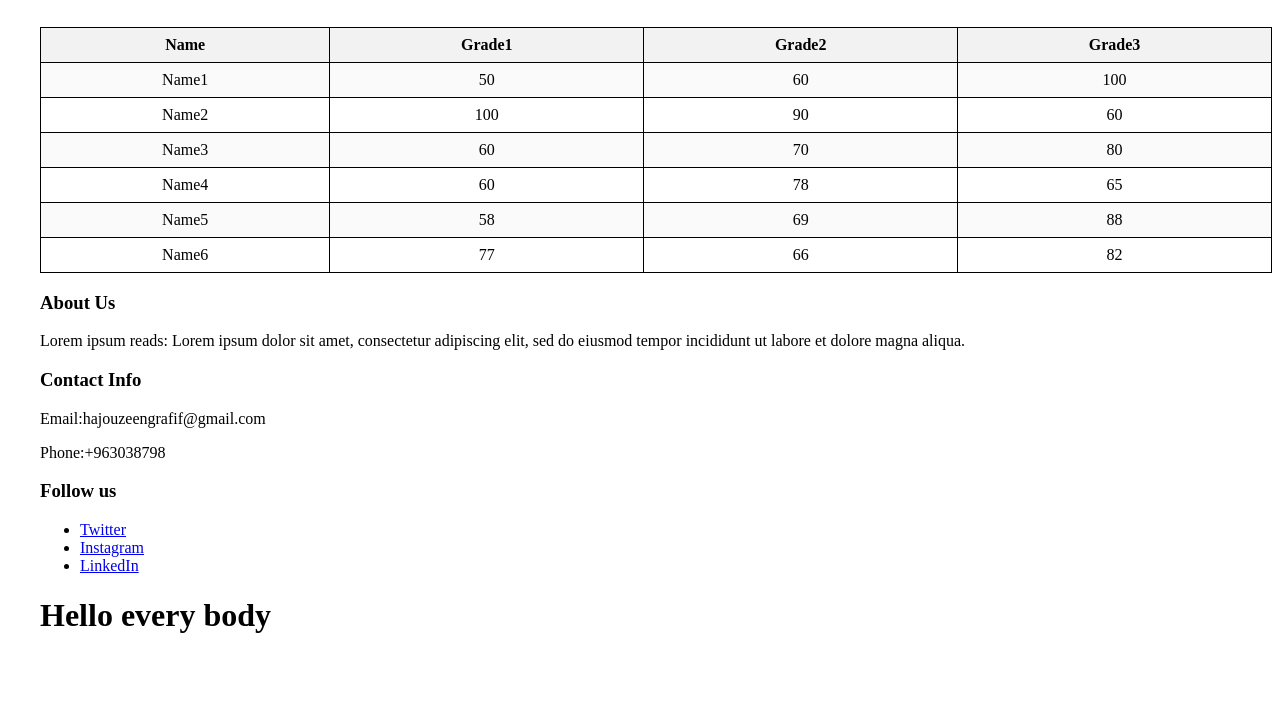
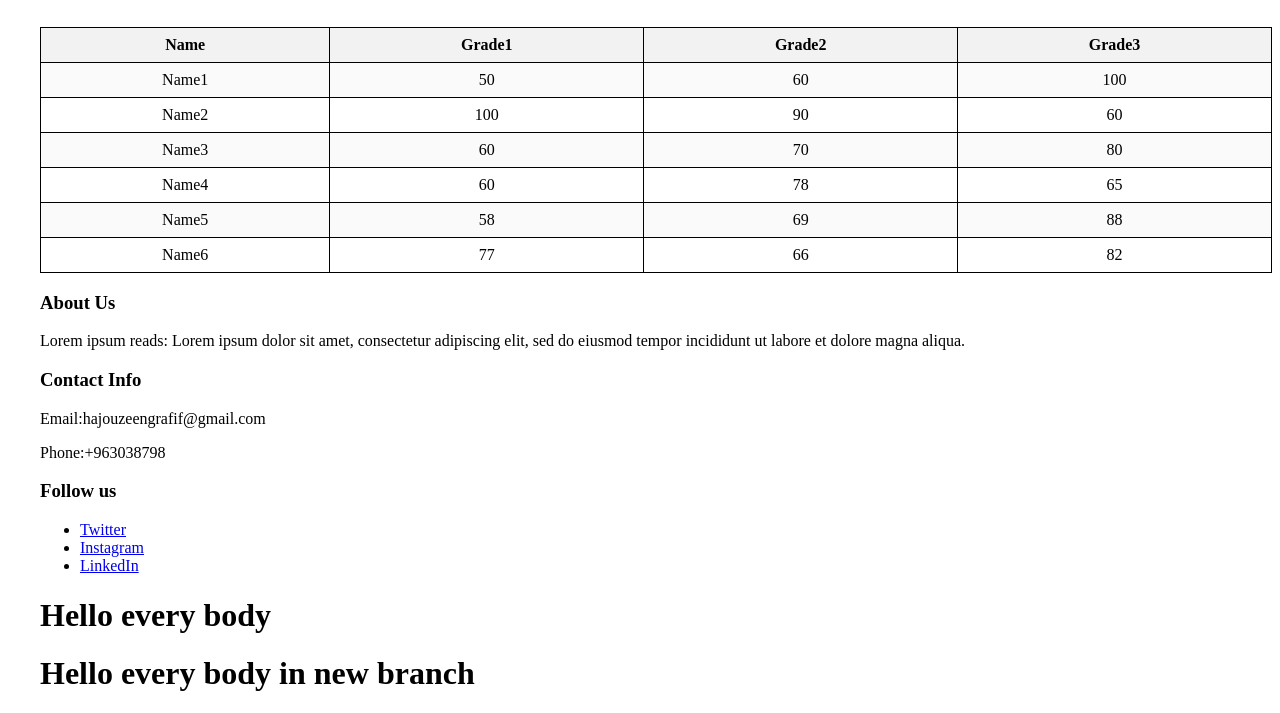
Before and after one commit to rafifhz/session18-3, a plain HTML site: page index.html in a window 1280 px wide. Shown: the part 1378-2091 px from the top of the page. Before the commit the page ends 2033 px from the top, so only its background shows below. Drawn offline with Linux system fonts and the light colour scheme.

Commit message:
newbranch

```diff
--- a/index.html
+++ b/index.html
@@ -252,6 +252,9 @@
 
 <h1>Hello every body</h1>
 
+<h1>Hello every body in new branch</h1>
+
+
     </main>
 
 
```
